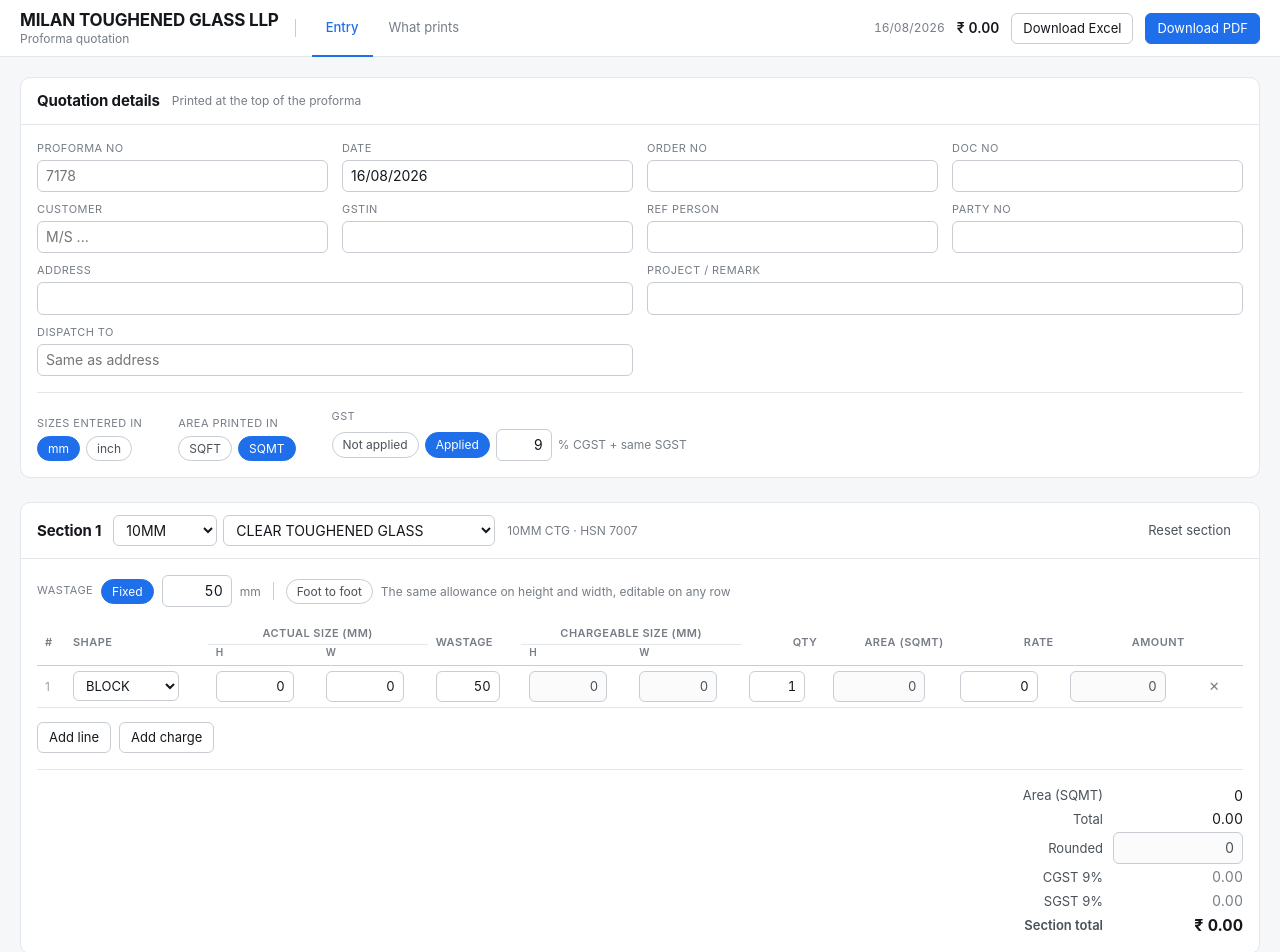
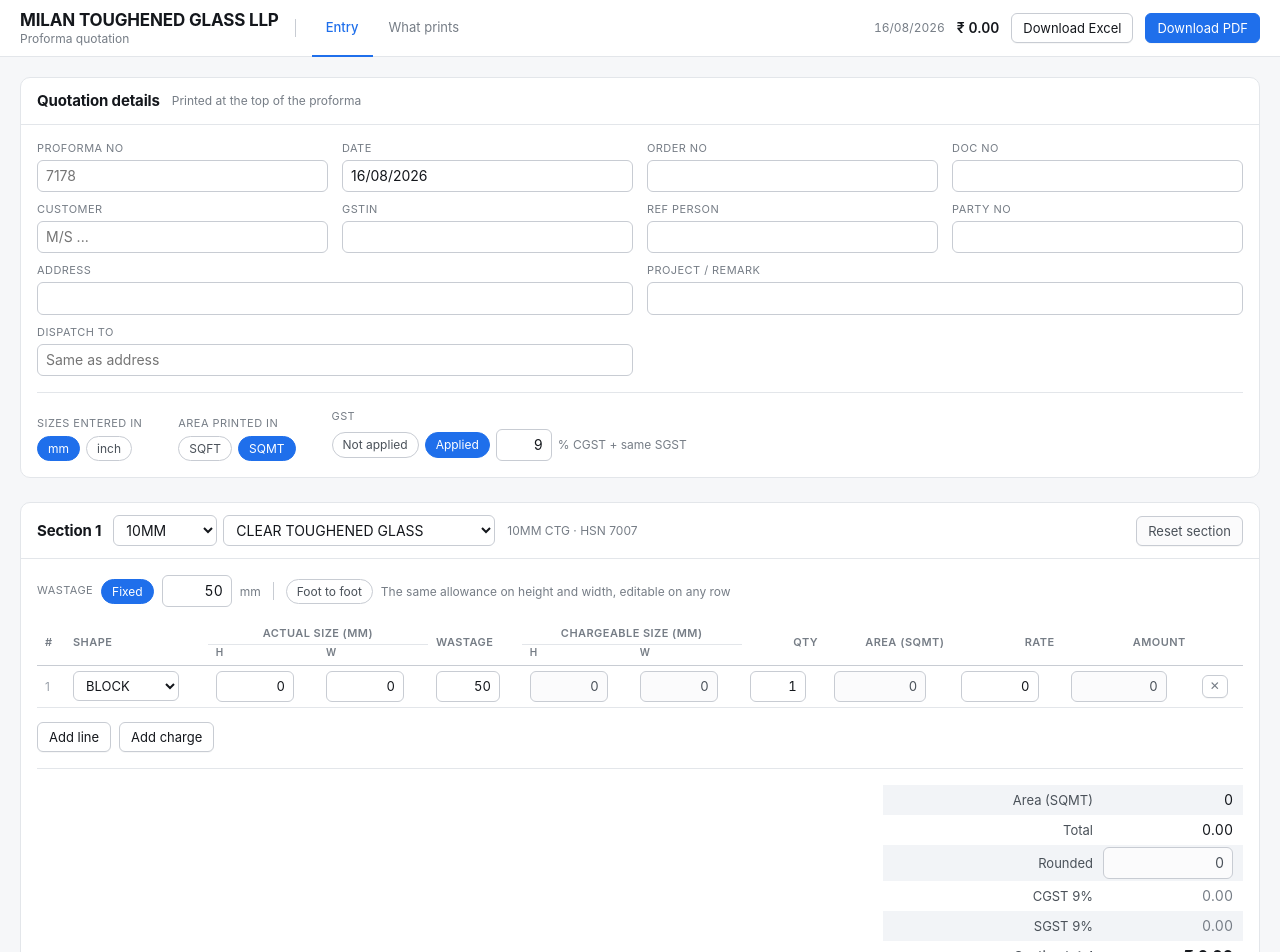
Before and after one commit to PrasanKumar93/milan, a React (Vite) app in the folder app/: page / in a window 1280 px wide. Shown: the top 952 px of the page. Built offline with nearby package versions, Linux system fonts and the light colour scheme.

Commit message:
Enhance button styles and table layouts with zebra striping

```diff
--- a/app/src/components/ChargeTable.tsx
+++ b/app/src/components/ChargeTable.tsx
@@ -27,7 +27,9 @@
 
   return (
     <div className="grid-wrap">
-      <table className="grid">
+      {/* Striped: a charge is a label at one end of a wide row and a number at the
+          other, and the eye needs a rail to travel along. */}
+      <table className="grid grid--zebra">
         <thead>
           <tr>
             <th>Charge</th>
--- a/app/src/components/SectionEditor.tsx
+++ b/app/src/components/SectionEditor.tsx
@@ -77,7 +77,7 @@
           Reset section
         </Button>
         {canRemove && (
-          <Button variant="ghost" onClick={onRemoveSection} title="Remove this section">
+          <Button variant="danger" onClick={onRemoveSection} title="Remove this section">
             Remove
           </Button>
         )}
--- a/app/src/components/SectionTotals.tsx
+++ b/app/src/components/SectionTotals.tsx
@@ -22,7 +22,9 @@
   const charges = c.taxableCharges.plus(c.untaxedCharges);
 
   return (
-    <div className="totals">
+    // Striped for the same reason the charges are: label at one end, figure at
+    // the other, and nothing in between to follow.
+    <div className="totals totals--zebra">
       <Row label={`Area (${quote.printUnit})`} value={formatArea(c.totalArea)} />
       <Row label="Total" value={formatMoney(c.subtotal)} />
 
--- a/app/src/index.css
+++ b/app/src/index.css
@@ -10,6 +10,7 @@
   --surface-sunken: #fbfbfc;
   --border: #e3e6ea;
   --border-strong: #c8ccd3;
+  --zebra: #f2f4f7;
 
   --text: #14171c;
   --text-secondary: #4a5159;
@@ -277,19 +278,38 @@
   color: var(--text);
 }
 
+/*
+ * Every button carries a border and a surface, whatever it does — an action that
+ * looks like a label is an action nobody presses. The variants change the weight,
+ * never whether it reads as a button.
+ */
 .btn {
   font: inherit;
   font-size: 13px;
+  line-height: 1.4;
   padding: 5px 11px;
   border-radius: var(--radius);
   border: 1px solid var(--border-strong);
   background: var(--surface);
   color: var(--text);
+  white-space: nowrap;
   cursor: pointer;
+  box-shadow: 0 1px 0 rgba(20, 23, 28, 0.03);
 }
 
 .btn:hover {
   background: var(--surface-sunken);
+  border-color: var(--text-quaternary);
+}
+
+.btn:active {
+  background: #eff1f4;
+  box-shadow: none;
+}
+
+.btn:focus-visible {
+  outline: 2px solid var(--accent);
+  outline-offset: 1px;
 }
 
 .btn--primary {
@@ -299,19 +319,36 @@
 }
 
 .btn--primary:hover {
-  filter: brightness(1.06);
-  background: var(--accent);
+  background: #1a63d2;
+  border-color: #1a63d2;
 }
 
+.btn--primary:active {
+  background: #1857b8;
+}
+
+/* The quieter secondary: still a button, just not competing with the one beside it. */
 .btn--ghost {
-  border-color: transparent;
-  background: transparent;
+  background: var(--surface-sunken);
   color: var(--text-secondary);
 }
 
+.btn--ghost:hover {
+  background: #eff1f4;
+}
+
+.btn--danger {
+  color: var(--danger);
+}
+
+.btn--danger:hover {
+  background: #fdf0ee;
+  border-color: var(--danger);
+}
+
 .btn--icon {
-  padding: 3px 7px;
-  line-height: 1.2;
+  padding: 2px 7px;
+  font-size: 12px;
   color: var(--text-tertiary);
 }
 
@@ -450,8 +487,12 @@
   font-variant-numeric: tabular-nums;
 }
 
+table.grid--zebra tbody tr:nth-child(odd) {
+  background: var(--zebra);
+}
+
 table.grid tbody tr:hover {
-  background: var(--surface-sunken);
+  background: var(--accent-soft);
 }
 
 .pair {
@@ -495,6 +536,20 @@
 .totals__row--grand .totals__value {
   font-size: 16px;
   font-weight: 650;
+}
+
+.totals--zebra {
+  gap: 0;
+}
+
+.totals--zebra .totals__row {
+  min-width: 360px;
+  min-height: 30px;
+  padding: 2px 10px;
+}
+
+.totals--zebra .totals__row:nth-child(odd) {
+  background: var(--zebra);
 }
 
 /* ---------- print view ---------- */
@@ -585,6 +640,16 @@
   border-bottom: 0;
 }
 
+/*
+ * The totals and charges under a section put their label at one end of the page
+ * and their figure at the other, so on screen every other line is tinted to lead
+ * the eye across. It is a reading aid for the operator only: the printed page and
+ * the PDF are white, as the customer's copy has always been.
+ */
+table.print-table--plain tbody tr:nth-child(odd) {
+  background: var(--zebra);
+}
+
 @media print {
   .topbar,
   .no-print {
@@ -605,4 +670,8 @@
     border-radius: 0;
     padding: 0;
   }
+
+  table.print-table--plain tbody tr:nth-child(odd) {
+    background: none;
+  }
 }
--- a/app/src/ui/controls.tsx
+++ b/app/src/ui/controls.tsx
@@ -266,6 +266,11 @@
   );
 }
 
+/**
+ * `primary` is the one thing to do next, `ghost` is a quieter secondary and
+ * `danger` throws work away. All of them are bordered: see `.btn` in the
+ * stylesheet for why.
+ */
 export function Button({
   children,
   onClick,
@@ -274,13 +279,16 @@
 }: {
   children: ReactNode;
   onClick: () => void;
-  variant?: "default" | "primary" | "ghost" | "icon";
+  variant?: "default" | "primary" | "ghost" | "danger" | "icon";
   title?: string;
 }) {
-  const cls =
-    variant === "default" ? "btn" : variant === "icon" ? "btn btn--ghost btn--icon" : `btn btn--${variant}`;
   return (
-    <button type="button" className={cls} onClick={onClick} title={title}>
+    <button
+      type="button"
+      className={variant === "default" ? "btn" : `btn btn--${variant}`}
+      onClick={onClick}
+      title={title}
+    >
       {children}
     </button>
   );
```
Also changed, not shown: 1 other file (tests, documents, lock files or other folders).
